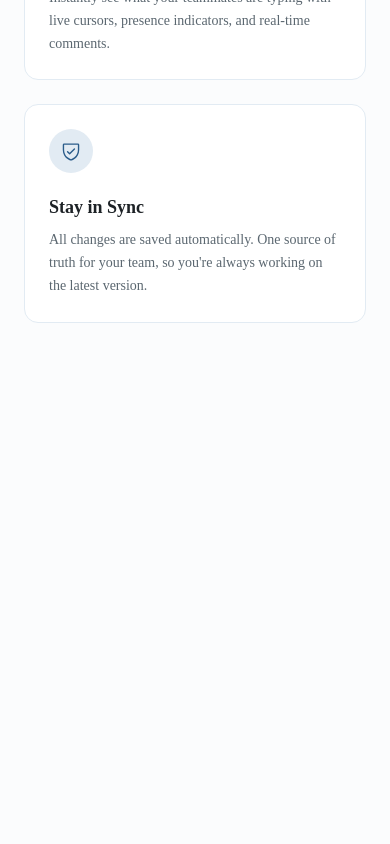
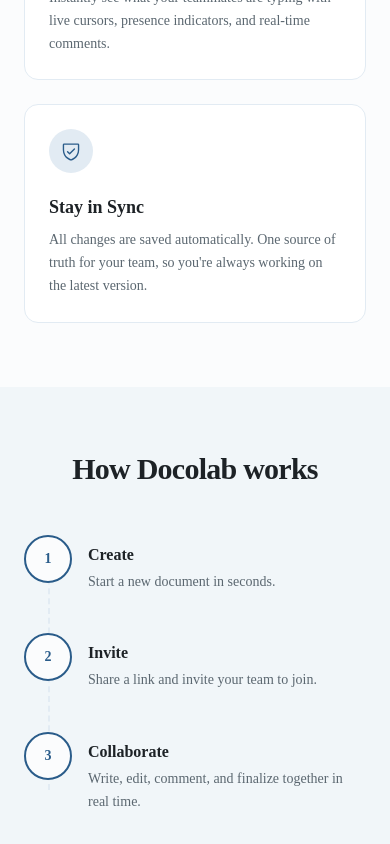
Before and after one commit to ukazimchisom/docolab, a Next.js app: page / in a window 390 px wide. Shown: the part 2096-2940 px from the top of the page. Before the commit the page ends 2483 px from the top, so only its background shows below. Built offline with nearby package versions, Linux system fonts and the light colour scheme.

Commit message:
feat: build how-it-works section with responsive step connectors

```diff
--- a/src/app/(marketing)/page.tsx
+++ b/src/app/(marketing)/page.tsx
@@ -1,6 +1,7 @@
 import { Hero } from "@/components/landing/hero";
 import { SocialProof } from "@/components/landing/social-proof";
 import { Features } from "@/components/landing/features";
+import { HowItWorks } from "@/components/landing/how-it-works";
 
 export default function LandingPage() {
   return (
@@ -8,6 +9,7 @@ export default function LandingPage() {
       <Hero />
       <SocialProof />
       <Features />
+      <HowItWorks />
     </main>
   );
 }
--- /dev/null
+++ b/src/components/landing/how-it-works.tsx
@@ -0,0 +1,65 @@
+import { StepCard } from "./step-card";
+
+const STEPS = [
+  {
+    number: "1",
+    title: "Create",
+    description: "Start a new document in seconds.",
+  },
+  {
+    number: "2",
+    title: "Invite",
+    description: "Share a link and invite your team to join.",
+  },
+  {
+    number: "3",
+    title: "Collaborate",
+    description: "Write, edit, comment, and finalize together in real time.",
+  },
+];
+
+export function HowItWorks() {
+  return (
+    <section id="how-it-works" className="bg-accent/40 py-16 lg:py-24">
+      <div className="mx-auto max-w-5xl px-6 lg:px-8">
+        <h2 className="text-center text-3xl font-bold tracking-tight text-foreground sm:text-4xl">
+          How Docolab works
+        </h2>
+
+        {/* Desktop: horizontal row with connector line */}
+        <div className="relative mt-16 hidden lg:grid lg:grid-cols-3 lg:gap-8">
+          <div
+            aria-hidden="true"
+            className="absolute left-0 right-0 top-6 mx-[16.66%] border-t-2 border-dashed border-border"
+          />
+          {STEPS.map((step) => (
+            <StepCard key={step.number} {...step} />
+          ))}
+        </div>
+
+        {/* Mobile/Tablet: vertical timeline */}
+        <div className="relative mt-12 flex flex-col gap-10 lg:hidden">
+          <div
+            aria-hidden="true"
+            className="absolute left-6 top-6 bottom-6 w-px border-l-2 border-dashed border-border"
+          />
+          {STEPS.map((step) => (
+            <div key={step.number} className="relative z-10 flex gap-4">
+              <div className="flex h-12 w-12 shrink-0 items-center justify-center rounded-full border-2 border-primary bg-background text-sm font-semibold text-primary">
+                {step.number}
+              </div>
+              <div className="pt-2">
+                <h3 className="text-base font-semibold text-foreground">
+                  {step.title}
+                </h3>
+                <p className="mt-1 text-sm leading-relaxed text-muted-foreground">
+                  {step.description}
+                </p>
+              </div>
+            </div>
+          ))}
+        </div>
+      </div>
+    </section>
+  );
+}
--- /dev/null
+++ b/src/components/landing/step-card.tsx
@@ -0,0 +1,19 @@
+interface StepCardProps {
+  number: string;
+  title: string;
+  description: string;
+}
+
+export function StepCard({ number, title, description }: StepCardProps) {
+  return (
+    <div className="flex flex-col items-center text-center">
+      <div className="relative z-10 flex h-12 w-12 items-center justify-center rounded-full border-2 border-primary bg-background text-sm font-semibold text-primary">
+        {number}
+      </div>
+      <h3 className="mt-4 text-base font-semibold text-foreground">{title}</h3>
+      <p className="mt-1 max-w-[220px] text-sm leading-relaxed text-muted-foreground">
+        {description}
+      </p>
+    </div>
+  );
+}
```
